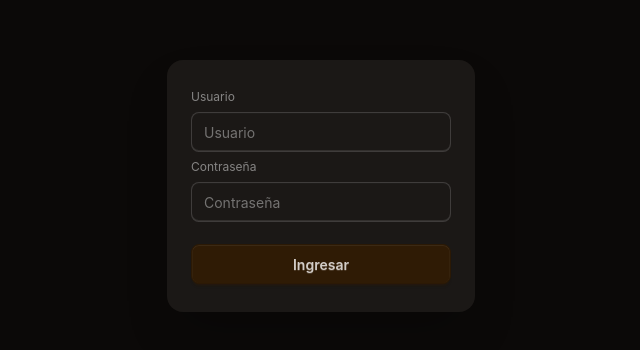
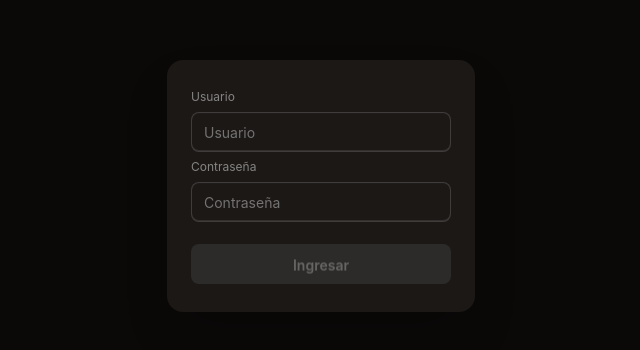
Before and after one commit to ramonantoniosantoscuevas15/registro-estudiantes, an Angular app: page / in a window 1280 px wide. Shown: the part 214-564 px from the top of the page, without its empty margins (311-951 px from the left). Built offline with nearby package versions, Linux system fonts and the light colour scheme.

Commit message:
validando campos

```diff
--- a/src/app/estudiantes/estudiantes.ts
+++ b/src/app/estudiantes/estudiantes.ts
@@ -1,9 +1,22 @@
-import {  Component } from '@angular/core';
+import {  Component, inject } from '@angular/core';
+import { FormBuilder, FormsModule, ReactiveFormsModule, Validators } from '@angular/forms';
 
 @Component({
   selector: 'app-estudiantes',
-  imports: [],
+  imports: [ReactiveFormsModule, FormsModule,],
   templateUrl: './estudiantes.html',
 
 })
-export class Estudiantes { }
+export class Estudiantes {
+  private fb = inject(FormBuilder)
+  form = this.fb.group({
+    nombre:['',{validators:[Validators.required,Validators.minLength(4)]}],
+    apellido:['',{validators:[Validators.required,Validators.minLength(4)]}],
+    nombrepadre:[''],
+    nombremadre:[''],
+    tutor:[''],
+    telefono:[0,[Validators.required,Validators.min(1)]],
+
+
+  })
+}
--- a/src/app/login/login.html
+++ b/src/app/login/login.html
@@ -9,9 +9,15 @@
         <fieldset class="fieldset">
           <label class="label">Usuario</label>
           <input type="text" class="input" [formControl]="form.controls.usuario"  placeholder="Usuario" />
+          @if(formutilidades.isvalidField(form,'usuario')){
+            <span>{{formutilidades.getFieldError(form,"usuario")}}</span>
+          }
           <label class="label">Contraseña</label>
           <input type="password" class="input ng-untouched ng-pristine ng-valid" [formControl]="form.controls.password" placeholder="Contraseña" />
-          <button routerLink="/estudiantes" class="btn btn-neutral mt-4">Ingresar</button>
+           @if(formutilidades.isvalidField(form,'password')){
+            <span>{{formutilidades.getFieldError(form,"password")}}</span>
+          }
+          <button routerLink="/estudiantes" class="btn btn-neutral mt-4" [disabled]="form.invalid">Ingresar</button>
         </fieldset>
       </div>
     </div>
--- a/src/app/login/login.ts
+++ b/src/app/login/login.ts
@@ -1,6 +1,7 @@
 import { Component, inject } from '@angular/core';
-import { FormBuilder, FormsModule, ReactiveFormsModule } from '@angular/forms';
+import { FormBuilder, FormsModule, ReactiveFormsModule, Validators } from '@angular/forms';
 import { RouterLink } from "@angular/router";
+import { FormUtilidades } from '../shared/form-utilidades';
 
 @Component({
   selector: 'app-login',
@@ -9,10 +10,11 @@
   styleUrl: './login.css',
 })
 export class Login {
+  formutilidades =FormUtilidades
  private fb = inject(FormBuilder)
 
  form = this.fb.group({
-  usuario:[''],
-  password:['']
+  usuario:['',{validators:[Validators.required,Validators.minLength(4)]}],
+  password:['',{validators:[Validators.required,Validators.minLength(4)]}]
  })
 }
--- /dev/null
+++ b/src/app/shared/form-utilidades.ts
@@ -0,0 +1,70 @@
+import { FormArray, FormGroup, ValidationErrors } from "@angular/forms";
+
+
+
+
+export class FormUtilidades {
+  //expresiones regulares
+  static namePattern = '([a-zA-Z]+) ([a-zA-Z]+)';
+  static emailPattern = '^[a-z0-9._%+-]+@[a-z0-9.-]+\\.[a-z]{2,4}$';
+  static notOnlySpacesPattern = '^[a-zA-Z0-9]+$';
+
+  static isvalidField(form: FormGroup, fieldName: string): boolean | null {
+    return (
+      form.controls[fieldName].errors &&
+      form.controls[fieldName].touched
+    )
+
+  }
+  static getTextError(errors: ValidationErrors) {
+    for (const key of Object.keys(errors)) {
+      switch (key) {
+        case 'required':
+          return 'Este Campo es Requerido'
+        case 'minlength':
+          return `Este Campo Requiere un Minimo de ${errors['minlength'].requiredLength} Caracteres`
+        case 'min':
+          return `Este Campo Requiere un Minimo de ${errors['min'].min} Caracteres`
+        case 'email':
+          return `El valor ingresado no es un correo electronico valido`
+        case 'pattern':
+          if (errors['pattern'].requiredPattern == FormUtilidades.emailPattern) {
+            return 'El Correo Electronico no es valido'
+
+          }
+          return 'Error de Patron contra expresion regular'
+        case 'maxLength':
+          return `Este Campo Requiere un Maximo de ${errors['maxLength'].requiredLength} Caracteres`
+
+
+
+        default:
+          return 'Error de Validacion no controlado'
+      }
+    }
+    return null
+
+  }
+
+  static getFieldError(form: FormGroup, fieldName: string): string | null {
+    if (!form.controls[fieldName]) return null
+
+    const errors = form.controls[fieldName].errors ?? {}
+
+    return FormUtilidades.getTextError(errors)
+  }
+  static isValidFieldInArray(formArray: FormArray, index: number) {
+    return (
+      formArray.controls[index].errors && formArray.controls[index].touched
+    )
+
+  }
+  static getFieldErrorInArray(formArray: FormArray, index: number): string | null {
+    if (formArray.controls.length == 0) return null
+
+    const errors = formArray.controls[index].errors ?? {}
+
+    return FormUtilidades.getTextError(errors)
+  }
+
+}
--- a/src/styles.css
+++ b/src/styles.css
@@ -1,4 +1,8 @@
 /* You can add global styles to this file, and also import other style files */
 @import "tailwindcss";
 @plugin "daisyui";
-@plugin "daisyui/theme" {   name: "halloween";   default: true; }
+@plugin "daisyui/theme" {   name: "halloween";   default: true; };
+
+span{
+  color:red;
+}
```
